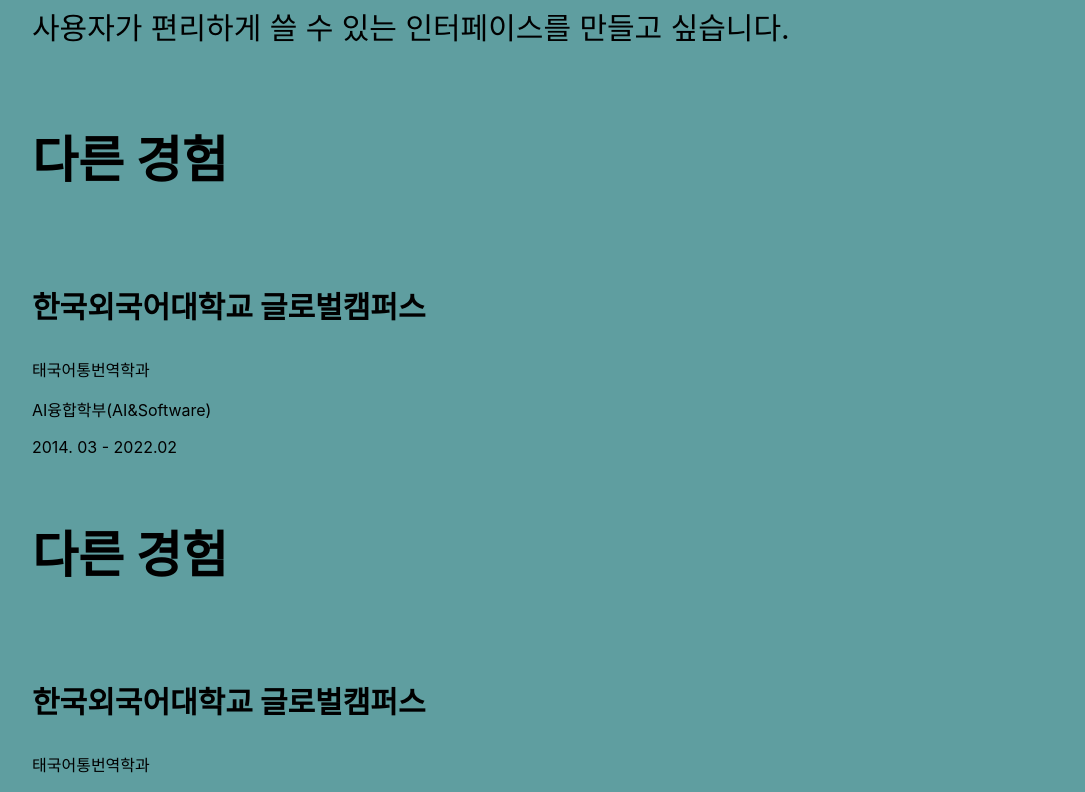
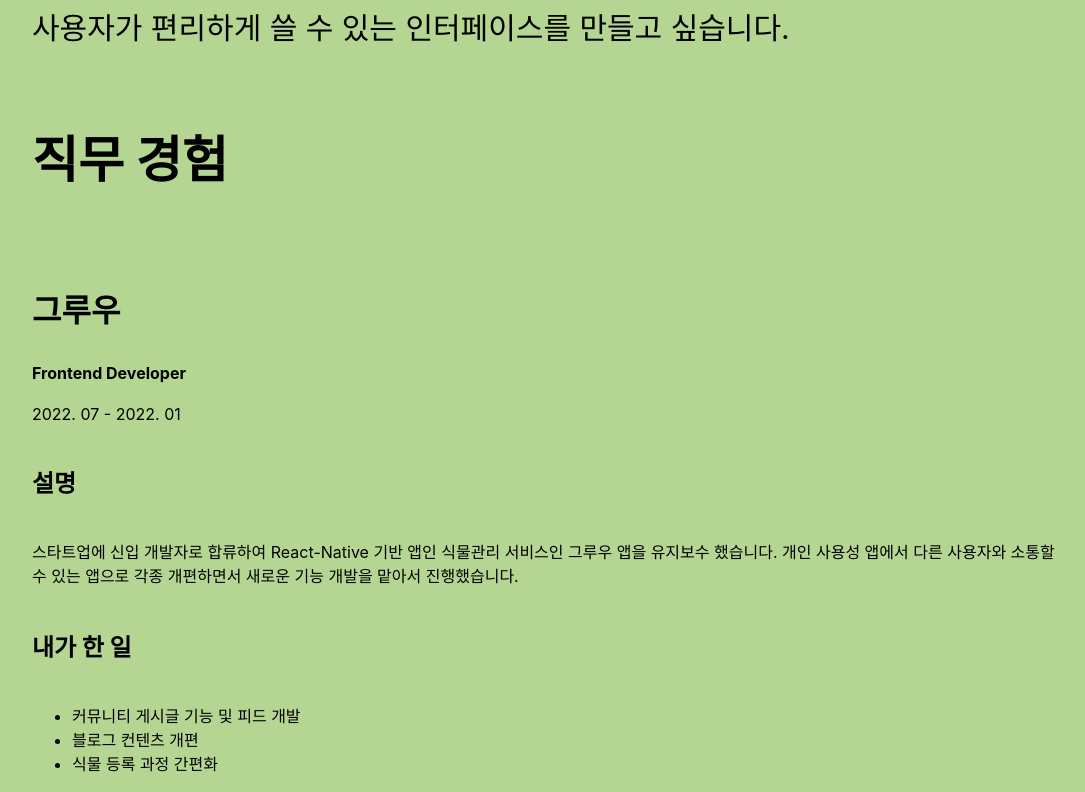
Before and after one commit to aingface/my-resume, a React (Create React App) app in the folder resume/: page / in a window 1280 px wide. Shown: the part 408-1200 px from the top of the page, without its empty margins (96-1181 px from the left). Built offline with nearby package versions, Linux system fonts and the light colour scheme.

Commit message:
add: 직무경험 내용 추가

```diff
--- a/resume/src/App.css
+++ b/resume/src/App.css
@@ -4,7 +4,7 @@
   align-items: center;
   align-self: center;
 
-  background-color: cadetblue;
+  background-color: #b5d692;
 }
 
 .Chapter {
@@ -17,7 +17,11 @@
 }
 
 .ItemTitle {
-  font-size: 30px;
+  font-size: 2rem;
+}
+
+.DetailTitle {
+  font-size: 1.5rem;
 }
 
 .App-logo {
--- a/resume/src/App.tsx
+++ b/resume/src/App.tsx
@@ -1,12 +1,13 @@
 import React from 'react';
 import './App.css';
-import { Greetings, OtherExperience, WorkExperience } from './items';
+import { Greetings, OtherExperience, WorkExperience, Skills } from './items';
 function App() {
   return (
     <div className="App">
       <Greetings />
+      <WorkExperience />
       <OtherExperience />
-      <WorkExperience />
+      <Skills />
     </div>
   );
 }
--- /dev/null
+++ b/resume/src/items/Skills.tsx
@@ -0,0 +1,16 @@
+import React from 'react';
+
+function Skills() {
+  return (
+    <div className="Chapter">
+      <h2 className="ExperienceTitle">Skills</h2>
+      <br />
+      <h3 className="ItemTitle">한국외국어대학교 글로벌캠퍼스</h3>
+      <p>태국어통번역학과</p>
+      <p>AI융합학부(AI&Software)</p>
+      <p>2014. 03 - 2022.02</p>
+    </div>
+  );
+}
+
+export default Skills;
--- a/resume/src/items/WorkExperience.tsx
+++ b/resume/src/items/WorkExperience.tsx
@@ -3,12 +3,24 @@
 function WorkExperience() {
   return (
     <div className="Chapter">
-      <h2 className="ExperienceTitle">다른 경험</h2>
+      <h2 className="ExperienceTitle">직무 경험</h2>
       <br />
-      <h3 className="ItemTitle">한국외국어대학교 글로벌캠퍼스</h3>
-      <p>태국어통번역학과</p>
-      <p>AI융합학부(AI&Software)</p>
-      <p>2014. 03 - 2022.02</p>
+      <h3 className="ItemTitle">그루우</h3>
+      <h4>Frontend Developer</h4>
+      <p>2022. 07 - 2022. 01</p>
+
+      <h5 className="DetailTitle">설명</h5>
+      <p>
+        스타트업에 신입 개발자로 합류하여 React-Native 기반 앱인 식물관리 서비스인 그루우 앱을
+        유지보수 했습니다. 개인 사용성 앱에서 다른 사용자와 소통할 수 있는 앱으로 각종 개편하면서
+        새로운 기능 개발을 맡아서 진행했습니다.
+      </p>
+      <h5 className="DetailTitle">내가 한 일</h5>
+      <ul>
+        <li>커뮤니티 게시글 기능 및 피드 개발</li>
+        <li>블로그 컨텐츠 개편</li>
+        <li>식물 등록 과정 간편화</li>
+      </ul>
     </div>
   );
 }
--- a/resume/src/items/index.ts
+++ b/resume/src/items/index.ts
@@ -2,4 +2,5 @@
 import ExperienceTitle from './ExperienceTitle';
 import OtherExperience from './OtherExperience';
 import WorkExperience from './WorkExperience';
-export { Greetings, OtherExperience, ExperienceTitle, WorkExperience };
+import Skills from './Skills';
+export { Greetings, OtherExperience, ExperienceTitle, WorkExperience, Skills };
```
